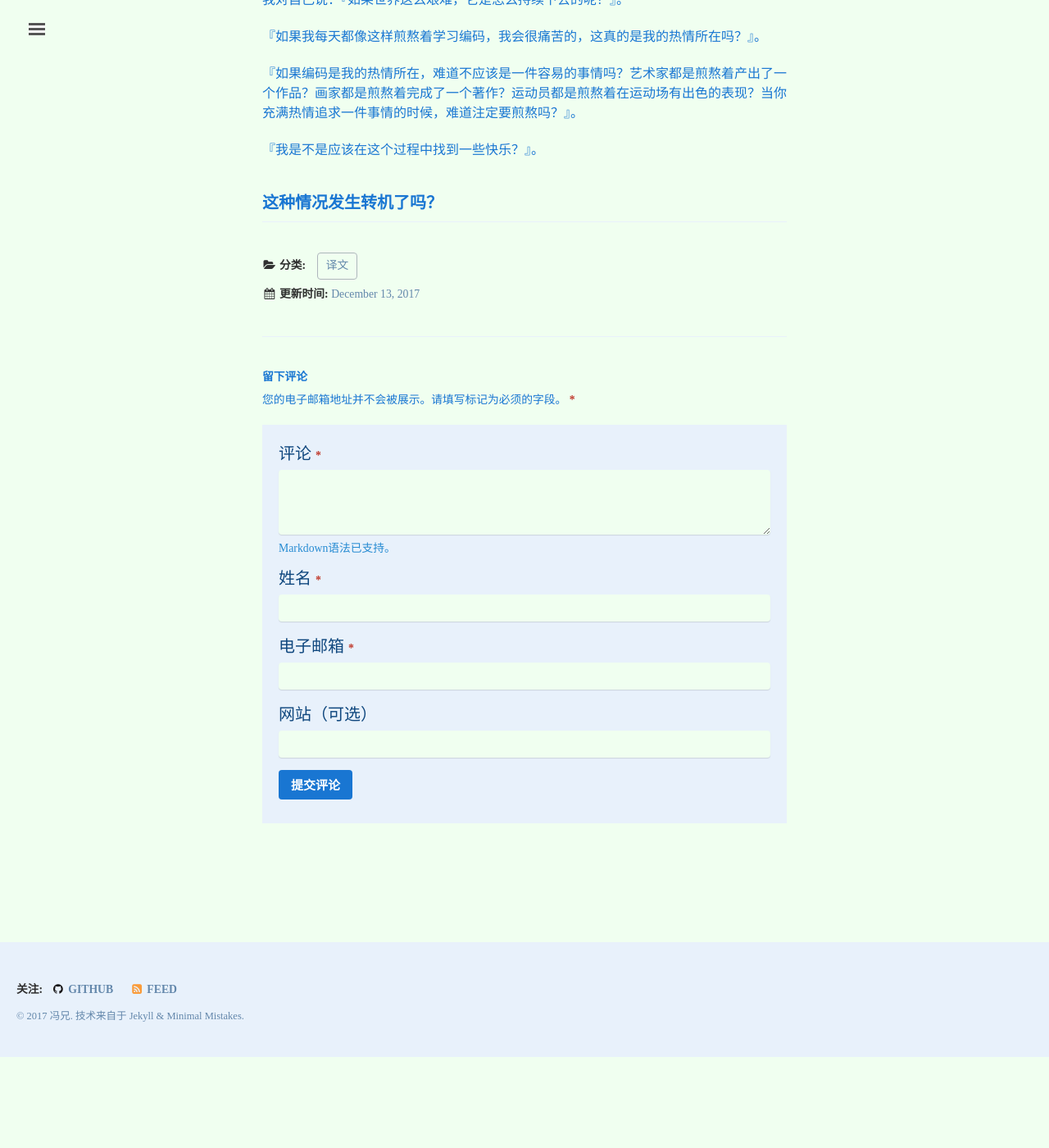
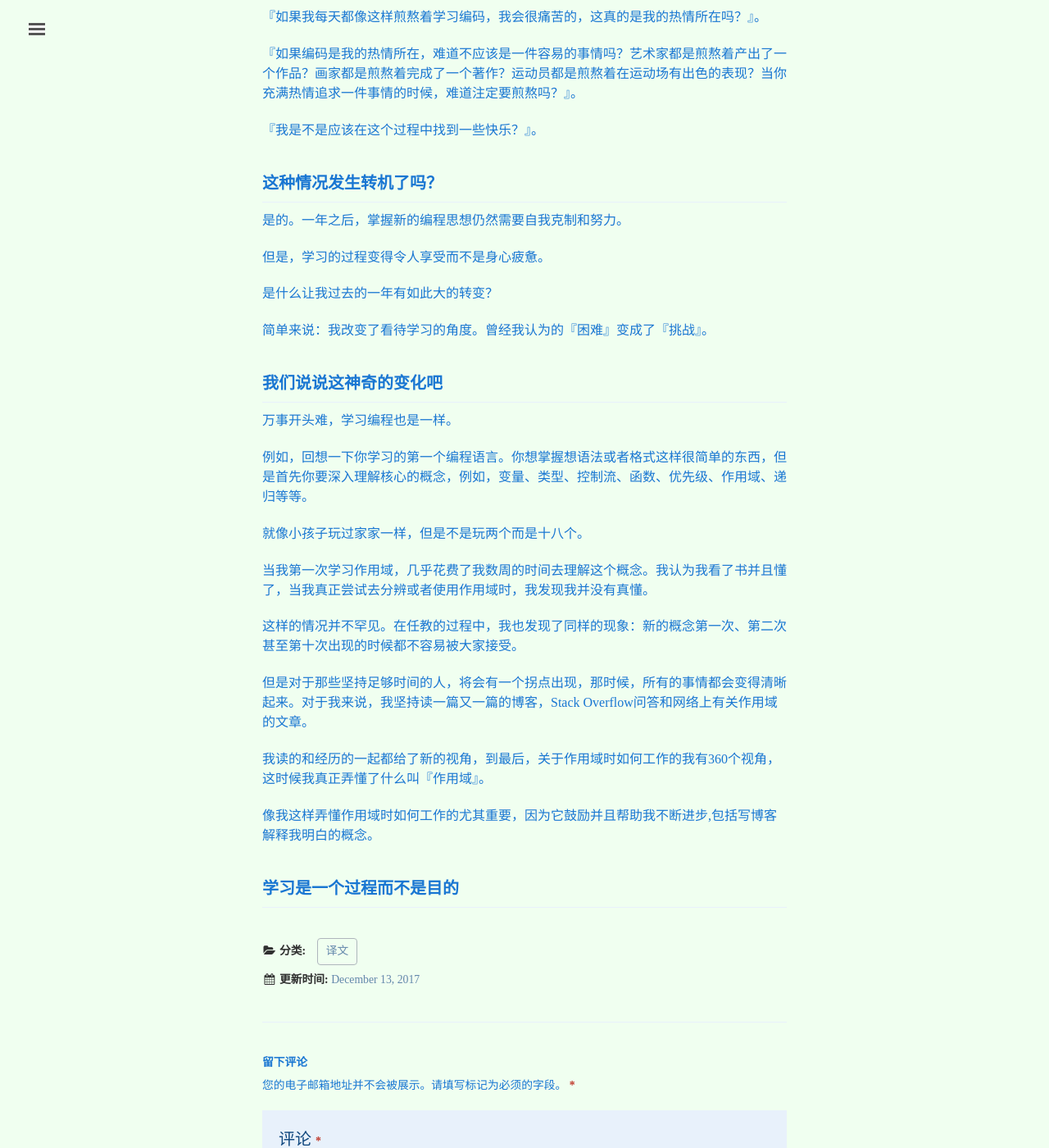
Before and after one commit to FengMengZhao/blogsV2, a Jekyll site: the page built from _articles/learn-how-to-learn-is-most-important-for-programmars.markdown, in a window 1280 px wide and 1400 px high, scrolled down 1043 px. Shown: the whole window at 82% size. Built offline with Jekyll 4.4.1, drawn with Linux system fonts in a browser that asks for light colours; comment, search, counter and statistics services are not loaded; before the commit the page ends 2331 px from its top, so only the background shows below that; some of the changed text lies outside the part shown.

Commit message:
upload articles

```diff
--- a/_articles/learn-how-to-learn-is-most-important-for-programmars.markdown
+++ b/_articles/learn-how-to-learn-is-most-important-for-programmars.markdown
@@ -18,7 +18,7 @@ category: 译文
 
 长话短说：学习是一件不容的事情。然而，你需要学会怎样快速并且有效的搞定它。
 
-在过去的一年里，我做到了从一个不知道怎么样用谷歌浏览器调试的门外汉到在一个领先的加密货币工作做软件工程师的转变。在这个过程中，我迅速学会了一项新的技能（码代码）。
+在过去的一年里，我做到了从一个不知道怎么样用谷歌浏览器调试的门外汉到在一个领先的加密货币工作做软件工程师的转变。在这个过程中，我迅速学会了一项新的技能(码代码)。
 
 也就是说，要学这么多东西对于我来说并不容易。
 
@@ -33,3 +33,31 @@ category: 译文
 『我是不是应该在这个过程中找到一些快乐？』。
 
 ## 这种情况发生转机了吗？
+
+是的。一年之后，掌握新的编程思想仍然需要自我克制和努力。
+
+但是，学习的过程变得令人享受而不是身心疲惫。
+
+是什么让我过去的一年有如此大的转变？
+
+简单来说：我改变了看待学习的角度。曾经我认为的『困难』变成了『挑战』。
+
+## 我们说说这神奇的变化吧
+
+万事开头难，学习编程也是一样。
+
+例如，回想一下你学习的第一个编程语言。你想掌握想语法或者格式这样很简单的东西，但是首先你要深入理解核心的概念，例如，变量、类型、控制流、函数、优先级、作用域、递归等等。
+
+就像小孩子玩过家家一样，但是不是玩两个而是十八个。
+
+当我第一次学习作用域，几乎花费了我数周的时间去理解这个概念。我认为我看了书并且懂了，当我真正尝试去分辨或者使用作用域时，我发现我并没有真懂。
+
+这样的情况并不罕见。在任教的过程中，我也发现了同样的现象：新的概念第一次、第二次甚至第十次出现的时候都不容易被大家接受。
+
+但是对于那些坚持足够时间的人，将会有一个拐点出现，那时候，所有的事情都会变得清晰起来。对于我来说，我坚持读一篇又一篇的博客，Stack Overflow问答和网络上有关作用域的文章。
+
+我读的和经历的一起都给了新的视角，到最后，关于作用域时如何工作的我有360个视角，这时候我真正弄懂了什么叫『作用域』。
+
+像我这样弄懂作用域时如何工作的尤其重要，因为它鼓励并且帮助我不断进步,包括写博客解释我明白的概念。
+
+## 学习是一个过程而不是目的
```
